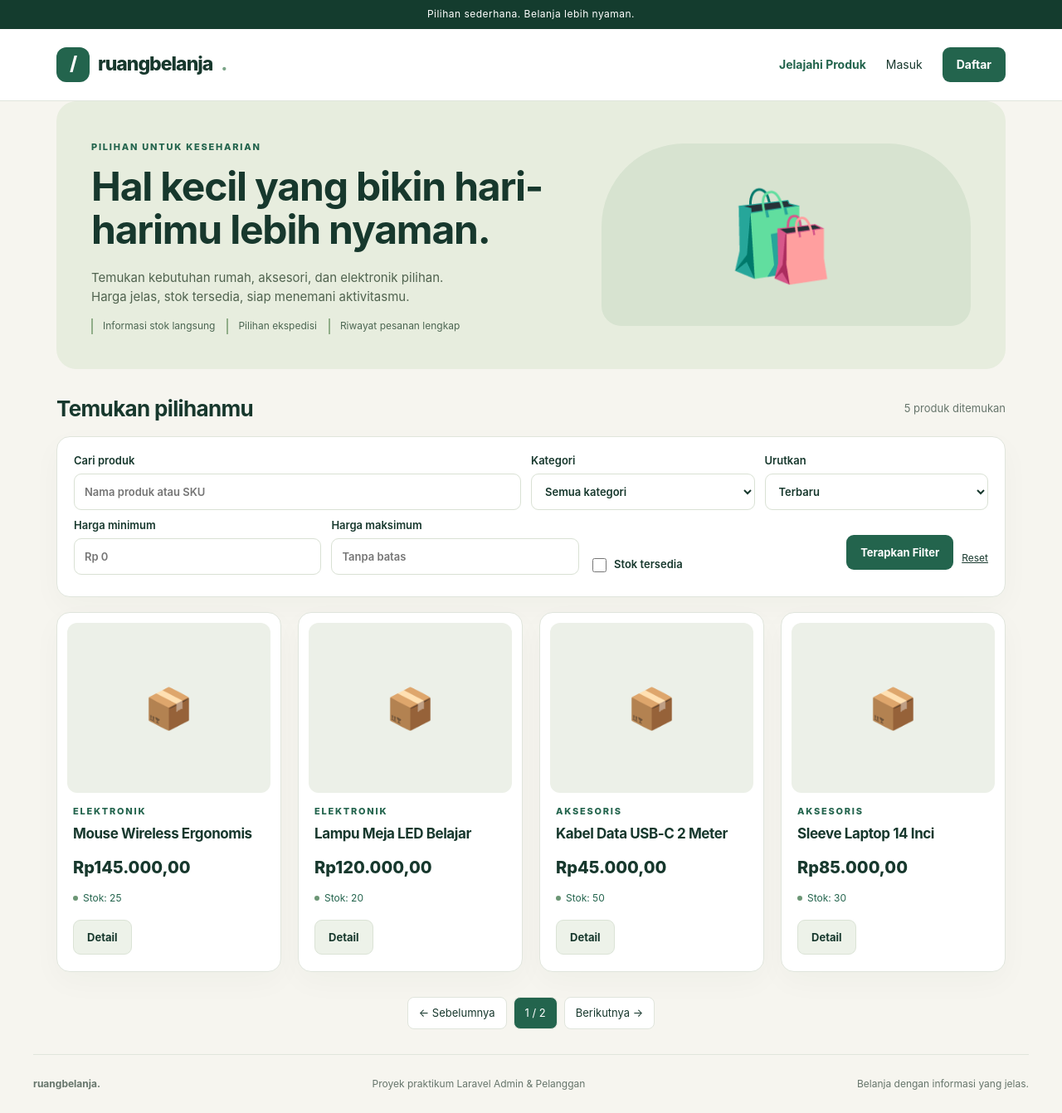
After one commit to MuhamadAbyanN/laravel-online-sales_109062500021, a Laravel app: page / in a window 1280 px wide. The commit adds this page. Shown: the whole page at 83% size. Run offline with Laravel 12, Linux system fonts and the light colour scheme; data comes from the database, SQL or seed files in the repository.

Commit message:
feat(storefront): add storefront views and product detail by slug

```diff
--- a/resources/views/layouts/admin.blade.php
+++ b/resources/views/layouts/admin.blade.php
@@ -4,7 +4,7 @@
     <meta charset="UTF-8">
     <meta name="viewport" content="width=device-width, initial-scale=1">
     <title>@yield('title', 'Dashboard') - Admin Ruang Belanja</title>
-    <link rel="stylesheet" href="{{ asset('css/store.css') }}">
+    <link rel="stylesheet" href="{{ asset('css/app.css') }}">
 </head>
 <body>
     <div class="admin-wrap">
--- a/resources/views/layouts/app.blade.php
+++ b/resources/views/layouts/app.blade.php
@@ -5,7 +5,7 @@
     <meta name="viewport" content="width=device-width, initial-scale=1">
     <meta name="description" content="Belanja kebutuhan sehari-hari dengan pilihan produk, stok yang jelas, dan pengiriman yang mudah.">
     <title>@yield('title', 'Katalog') - Ruang Belanja</title>
-    <link rel="stylesheet" href="{{ asset('css/store.css') }}">
+    <link rel="stylesheet" href="{{ asset('css/app.css') }}">
 </head>
 <body>
     <div class="top-note">Pilihan sederhana. Belanja lebih nyaman.</div>
--- /dev/null
+++ b/resources/views/shop/index.blade.php
@@ -0,0 +1,102 @@
+@extends('layouts.app')
+@section('title', 'Pilihan untuk keseharian')
+@section('content')
+<section class="hero">
+    <div>
+        <span class="eyebrow">PILIHAN UNTUK KESEHARIAN</span>
+        <h1>Hal kecil yang bikin hari-harimu lebih nyaman.</h1>
+        <p>Temukan kebutuhan rumah, aksesori, dan elektronik pilihan. Harga jelas, stok tersedia, siap menemani aktivitasmu.</p>
+        <div class="hero-bottom">
+            <span>Informasi stok langsung</span>
+            <span>Pilihan ekspedisi</span>
+            <span>Riwayat pesanan lengkap</span>
+        </div>
+    </div>
+    <div class="hero-art" aria-hidden="true">🛍️</div>
+</section>
+
+<div class="section-heading">
+    <h2>Temukan pilihanmu</h2>
+    <span class="muted">{{ $products->total() }} produk ditemukan</span>
+</div>
+
+<div class="card filters">
+    <form method="GET">
+        <div class="row">
+            <label style="flex:2">Cari produk
+                <input name="q" value="{{ request('q') }}" placeholder="Nama produk atau SKU">
+            </label>
+            <label>Kategori
+                <select name="category">
+                    <option value="">Semua kategori</option>
+                    @foreach($categories as $category)
+                        <option value="{{ $category->id }}" @selected(request('category') == $category->id)>{{ $category->name }}</option>
+                    @endforeach
+                </select>
+            </label>
+            <label>Urutkan
+                <select name="sort">
+                    <option value="">Terbaru</option>
+                    @foreach(['price_asc' => 'Harga termurah', 'price_desc' => 'Harga termahal', 'name' => 'Nama A-Z'] as $value => $label)
+                        <option value="{{ $value }}" @selected(request('sort') === $value)>{{ $label }}</option>
+                    @endforeach
+                </select>
+            </label>
+        </div>
+        <div class="row">
+            <label>Harga minimum
+                <input type="number" min="0" step="0.01" name="min_price" value="{{ request('min_price') }}" placeholder="Rp 0">
+            </label>
+            <label>Harga maksimum
+                <input type="number" min="0" step="0.01" name="max_price" value="{{ request('max_price') }}" placeholder="Tanpa batas">
+            </label>
+            <label>
+                <input type="checkbox" name="ready" value="1" @checked(request('ready'))> Stok tersedia
+            </label>
+            <div class="filter-actions">
+                <button class="btn">Terapkan Filter</button>
+                <a class="search-reset" href="{{ route('shop.index') }}">Reset</a>
+            </div>
+        </div>
+    </form>
+</div>
+
+<div class="grid product-grid">
+    @forelse($products as $product)
+        <article class="card product-card">
+            <a href="{{ route('shop.show', $product) }}">
+                @if($product->image)
+                    <img class="thumb" src="{{ asset('storage/'.$product->image) }}" alt="{{ $product->name }}">
+                @else
+                    <div class="thumb product-placeholder">📦</div>
+                @endif
+            </a>
+            <div class="product-info">
+                <span class="eyebrow">{{ $product->category->name }}</span>
+                <h3><a href="{{ route('shop.show', $product) }}">{{ $product->name }}</a></h3>
+                <p class="price">Rp{{ number_format($product->price, 2, ',', '.') }}</p>
+                <p class="stock {{ $product->stock < 1 ? 'empty' : '' }}">
+                    {{ $product->stock > 0 ? "Stok: {$product->stock}" : 'Stok habis' }}
+                </p>
+                <div class="row" style="margin-top:auto">
+                    <a class="btn-light" href="{{ route('shop.show', $product) }}">Detail</a>
+                    @if(Route::has('cart.add') && $product->stock > 0)
+                        <form method="POST" action="{{ route('cart.add', $product) }}">
+                            @csrf
+                            <input type="hidden" name="quantity" value="1">
+                            <button class="btn">+ Keranjang</button>
+                        </form>
+                    @endif
+                </div>
+            </div>
+        </article>
+    @empty
+        <div class="empty-state">
+            <h3>Produk tidak ditemukan</h3>
+            <p class="muted">Coba ubah kata kunci atau reset filter pencarian.</p>
+        </div>
+    @endforelse
+</div>
+
+<div style="margin-top:20px">{{ $products->links() }}</div>
+@endsection
```
Also changed, not shown: resources/views/shop/show.blade.php (added, +49 -0 lines), public/css/app.css (added).
